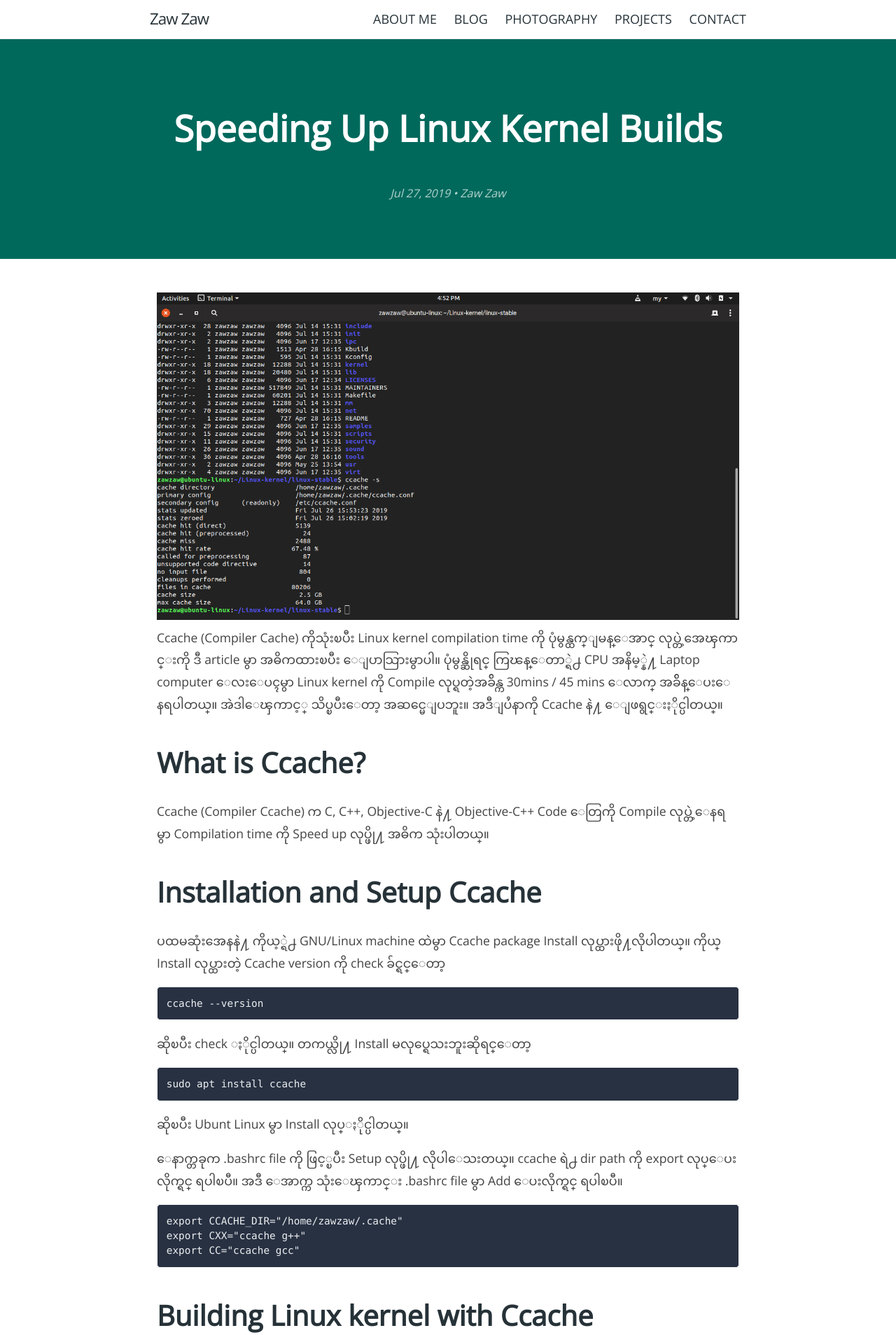
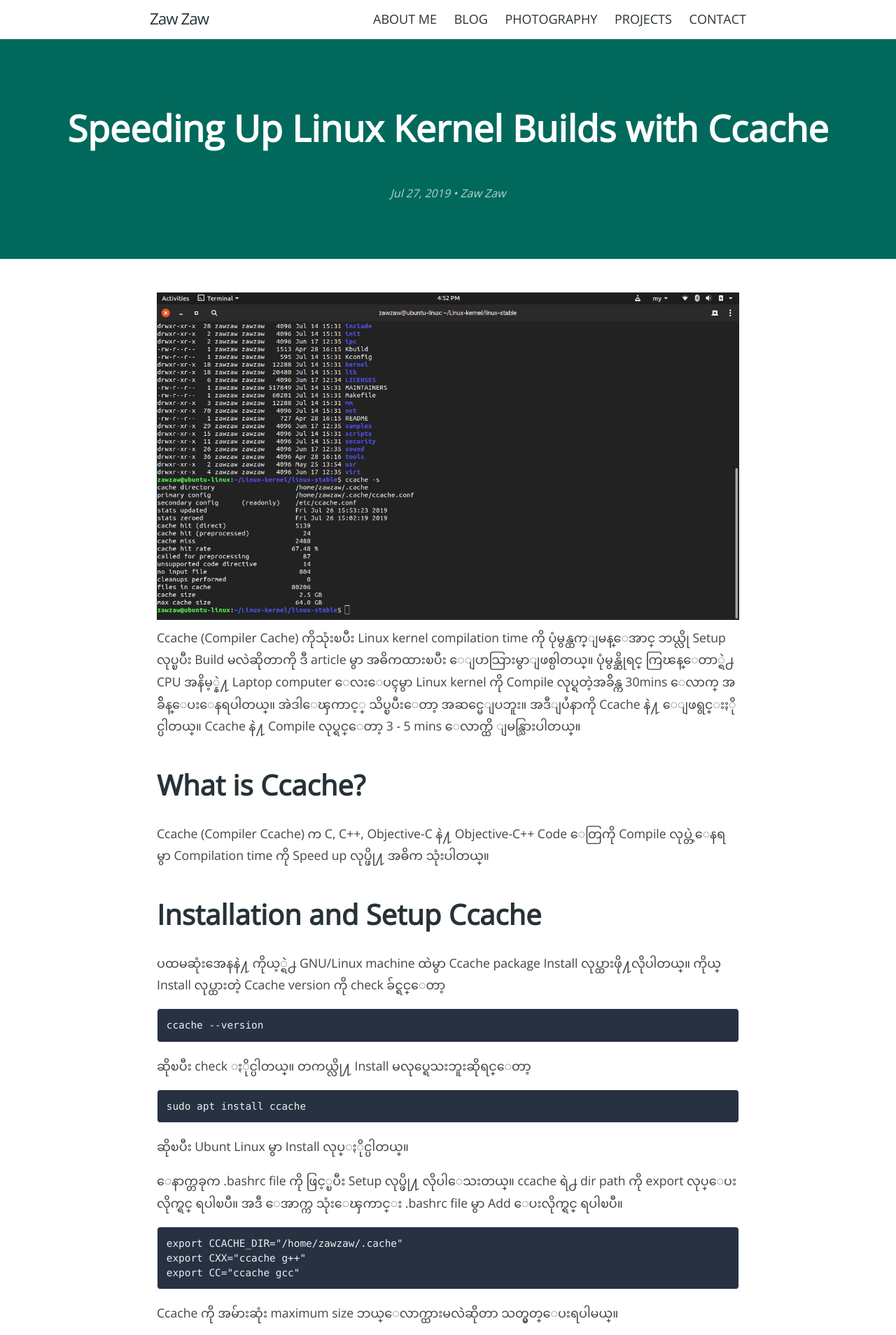
Before and after one commit to zawzaww/zawzaww.github.io, a Jekyll site: the page built from _posts/2019-07-27-speedup-linux-kernel-builds.md, in a window 1280 px wide. Shown: the top 1908 px of the page at 70% size. Built offline with Jekyll 4.4.1, drawn with Linux system fonts in a browser that asks for light colours; comment, search, counter and statistics services are not loaded; some of the changed text lies outside the part shown.

Commit message:
_posts: speedup-linux-kernel-builds: Update blog post for introduction and screenshot images
Signed-off-by: Zaw Zaw <zawzthein@outlook.com>

````diff
--- a/_posts/2019-07-27-speedup-linux-kernel-builds.md
+++ b/_posts/2019-07-27-speedup-linux-kernel-builds.md
@@ -1,13 +1,13 @@
 ---
 layout: post
-title: "Speeding Up Linux Kernel Builds"
+title: "Speeding Up Linux Kernel Builds with Ccache"
 categories: kernel
 author: "Zaw Zaw"
 featured-image: /assets/images/speedup-linux-kernel-builds.png
 permalink: blog/kernel/speedup-linux-kernel-builds
 ---
 
-Ccache (Compiler Cache) ကိုသုံးၿပီး Linux kernel compilation time ကို ပုံမွန္ထက္ျမန္ေအာင္ လုပ္တဲ့အေၾကာင္းကို ဒီ article မွာ အဓိကထားၿပီး ေျပာသြားမွာပါ။ ပုံမွန္ဆိုရင္ ကြၽန္ေတာ္ရဲ႕ CPU အနိမ့္နဲ႔ Laptop computer ေလးေပၚမွာ Linux kernel ကို Compile လုပ္ရတဲ့အခ်ိန္က 30mins / 45 mins ေလာက္ အခ်ိန္ေပးေနရပါတယ္။ အဲဒါေၾကာင့္ သိပ္ၿပီးေတာ့ အဆင္မေျပဘူး။ အဒီျပႆနာကို Ccache နဲ႔ ေျဖရွင္းႏိုင္ပါတယ္။
+Ccache (Compiler Cache) ကိုသုံးၿပီး Linux kernel compilation time ကို ပုံမွန္ထက္ျမန္ေအာင္ ဘယ္လို Setup လုပ္ၿပီး Build မလဲဆိုတာကို ဒီ article မွာ အဓိကထားၿပီး ေျပာသြားမွာျဖစ္ပါတယ္။ ပုံမွန္ဆိုရင္ ကြၽန္ေတာ္ရဲ႕ CPU အနိမ့္နဲ႔ Laptop computer ေလးေပၚမွာ Linux kernel ကို Compile လုပ္ရတဲ့အခ်ိန္က 30mins ေလာက္ အခ်ိန္ေပးေနရပါတယ္။ အဲဒါေၾကာင့္ သိပ္ၿပီးေတာ့ အဆင္မေျပဘူး။ အဒီျပႆနာကို Ccache နဲ႔ ေျဖရွင္းႏိုင္ပါတယ္။ Ccache နဲ႔ Compile လုပ္ရင္ေတာ့ 3 - 5 mins ေလာက္ထိ ျမန္သြားပါတယ္။
 
 # What is Ccache?
 Ccache (Compiler Ccache) က C, C++, Objective-C နဲ႔ Objective-C++ Code ေတြကို Compile လုပ္တဲ့ေနရမွာ Compilation time ကို Speed up  လုပ္ဖို႔ အဓိက သုံးပါတယ္။
@@ -38,11 +38,12 @@
 export CC="ccache gcc"
 ```
 
-# Building Linux kernel with Ccache
-ပထမဆုံးအေနနဲ႔ Ccache ကို အမ်ားဆုံး maximum size ဘယ္ေလာက္ထားမလဲဆိုတာ သတ္မွတ္ေပးရပါမယ္။
+Ccache ကို အမ်ားဆုံး maximum size ဘယ္ေလာက္ထားမလဲဆိုတာ သတ္မွတ္ေပးရပါမယ္။
 ```
 ccache -M 16GB
 ```
+![Screenshot](/assets/images/screenshot-2-2019-07-27.png)
+
 ccache ရဲ႕ Statistics ကို ၾကည့္ခ်င္ရင္ `ccache -s` command ကို သုံးလို႔ရပါတယ္။
 ```
 zawzaw@ubuntu-linux:~/Linux-kernel/linux-stable$ ccache -s
@@ -64,7 +65,8 @@
 max cache size                      32.0 GB
 ```
 
-အဲဒါေတြၿပီးရင္ေတာ့ Linux kernel source directory ကို သြားၿပီး ပထမက Compile လုပ္ထားတဲ့ Output files ေတြ ရွိရင္ Clean လုပ္ေပးဖို႔ လိုပါတယ္။
+# Building Linux kernel with Ccache
+Linux kernel source directory ကို သြားၿပီး ပထမက Compile လုပ္ထားတဲ့ Output files ေတြ ရွိရင္ Clean လုပ္ေပးဖို႔ လိုပါတယ္။
 ```
 make clean && make mrproper
 ```
--- a/_sass/blog/_layout.scss
+++ b/_sass/blog/_layout.scss
@@ -138,6 +138,6 @@
 
 .post-link {
   display: block;
-  font-size: 48px;
+  font-size: 45px;
   font-weight: 600;
 }
--- a/_sass/jekyll-theme-cayman-blog.scss
+++ b/_sass/jekyll-theme-cayman-blog.scss
@@ -123,7 +123,7 @@
 .project-name {
   margin-top: 0;
   font-family: "Open Sans", "Helvetica Neue", Helvetica, Arial, sans-serif;
-  font-size:  48px;
+  font-size:  45px;
   font-weight: 600;
   margin-bottom: 0.1rem;
 
````
Also changed, not shown: other parts of _posts/2019-07-27-speedup-linux-kernel-builds.md (+2 -0 lines), assets/images/screenshot-1-2019-07-27.png (added), assets/images/screenshot-2-2019-07-27.png (added), assets/images/screenshot-3-2019-07-27.png (added).
